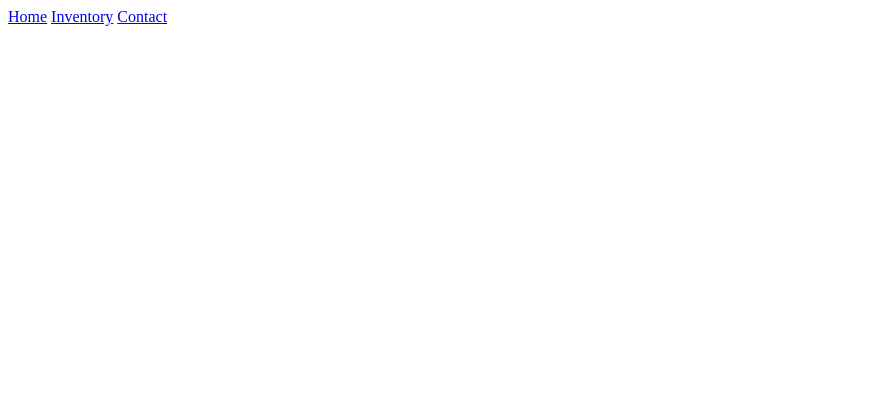
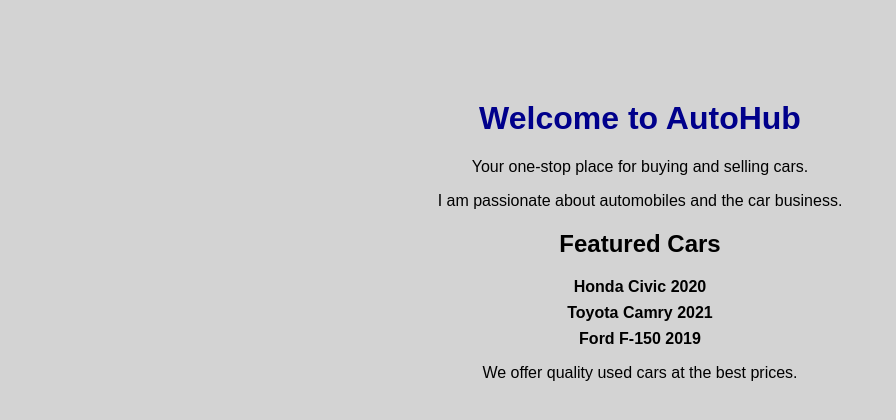
Before and after one commit to Arsalfarooq/cloud-dev-netlify, a plain HTML site: page index.html in a window 1280 px wide. Shown: the whole page, without its empty margins (0-896 px from the left). Drawn offline with Linux system fonts and the light colour scheme.

Commit message:
version 2

```diff
--- a/index.html
+++ b/index.html
@@ -1,5 +1,27 @@
-<nav>
-  <a href="#">Home</a>
-  <a href="#">Inventory</a>
-  <a href="#">Contact</a>
-</nav>
+<!DOCTYPE html>
+<html lang="en">
+<head>
+  <meta charset="UTF-8">
+  <title>AutoHub</title>
+  <link rel="stylesheet" href="style.css">
+</head>
+<body>
+
+  <h1>Welcome to AutoHub</h1>
+
+  <p>Your one-stop place for buying and selling cars.</p>
+
+  <p>I am passionate about automobiles and the car business.</p>
+
+  <h2>Featured Cars</h2>
+
+  <ul>
+    <li>Honda Civic 2020</li>
+    <li>Toyota Camry 2021</li>
+    <li>Ford F-150 2019</li>
+  </ul>
+
+  <p>We offer quality used cars at the best prices.</p>
+
+</body>
+</html>
--- a/style.css
+++ b/style.css
@@ -1,3 +1,18 @@
+body {
+  font-family: Arial, sans-serif;
+  background-color: lightgray;
+  text-align: center;
+  margin-top: 100px;
+}
+
+h1 {
+  color: darkblue;
+}
+
+p {
+  color: black;
+}
+
 ul {
   list-style-type: none;
   padding: 0;
```
